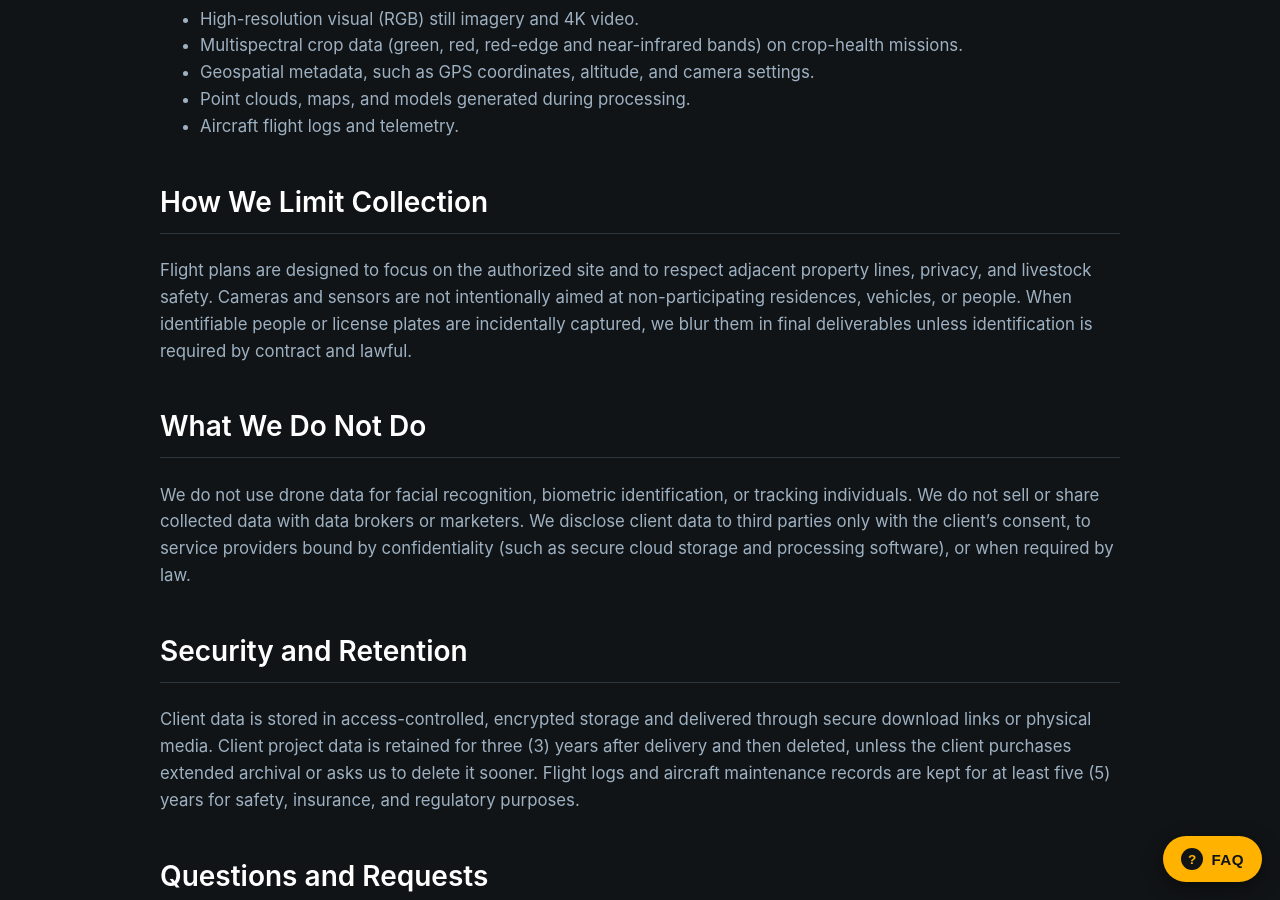
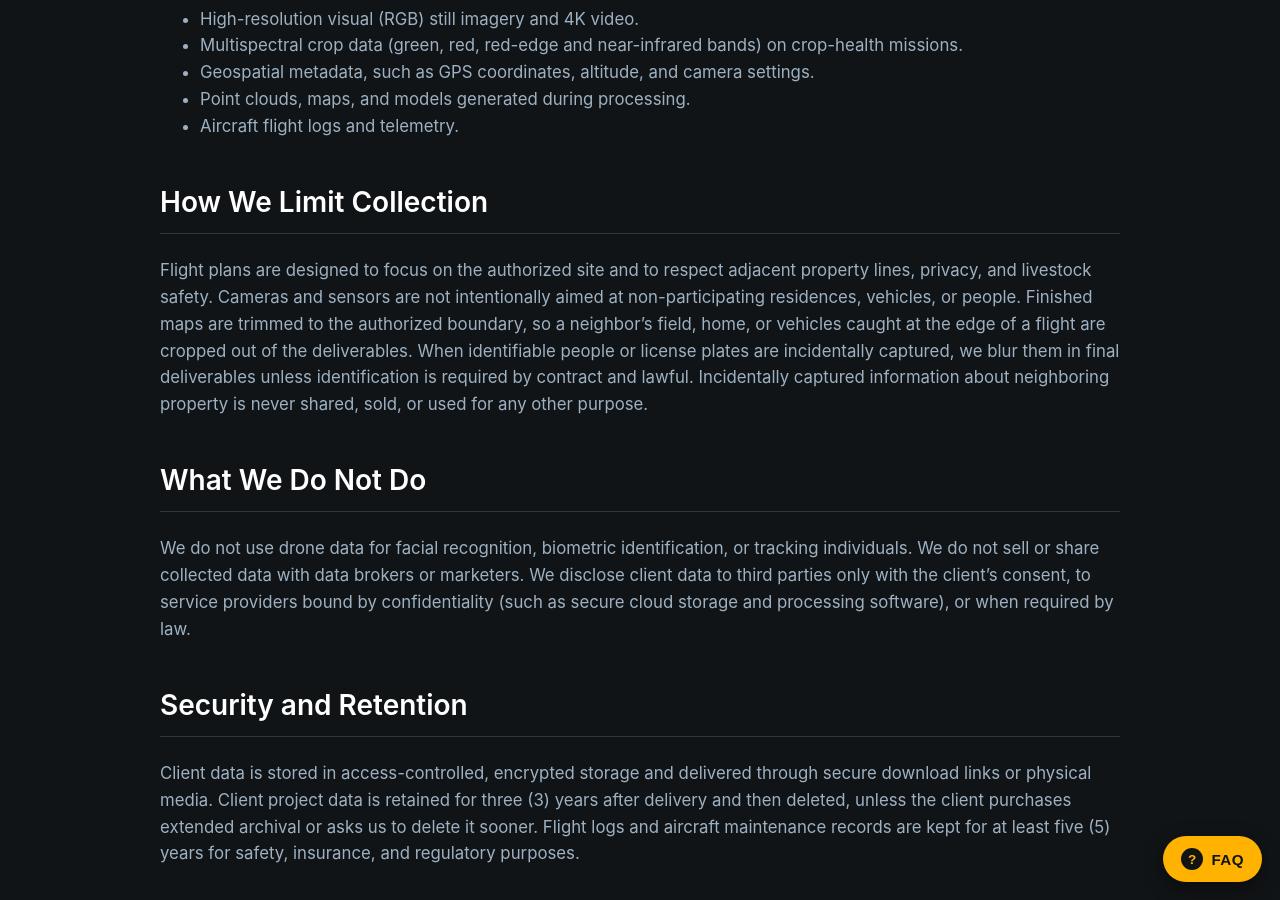
Before and after one commit to traviscloke126/traviscloke126.github.io, a Jekyll site: the page built from privacy.md, in a window 1280 px wide and 900 px high, scrolled down 741 px. Built offline with Jekyll 4.4.1, drawn with Linux system fonts in a browser that asks for light colours.

Commit message:
FAQ + privacy: incidental capture of neighboring property is cropped/blurred and never shared
Co-Authored-By: Claude Opus 5.5 <noreply@anthropic.com>
Claude-Session: https://claude.ai/code/session_0121nintcSGA9dt3CWVEUt2o

```diff
--- a/_data/faq.yml
+++ b/_data/faq.yml
@@ -67,7 +67,7 @@
     - q: "Who can see my field data?"
       a: "You. Your data is never sold or shared with marketers. It is kept in encrypted storage and shared only with your consent. Your images are used publicly, for example on this website, only if you give permission. Full details are in the <a href=\"/privacy.html\">Privacy Policy</a>."
     - q: "Will the drone bother my neighbors or livestock?"
-      a: "Flight plans stay on the authorized property and respect property lines, neighbors' privacy, and livestock. Cameras are not aimed at neighboring homes or people."
+      a: "Flight plans stay on the authorized property and respect property lines, neighbors' privacy, and livestock. Cameras are not aimed at neighboring homes or people. If a flight catches the edge of a neighbor's field, home, vehicles, or people by accident, that area is cropped out or blurred in your finished files, and it is never shared, sold, or used for anything else."
 
 - section: "About Apex Vector"
   items:
--- a/privacy.md
+++ b/privacy.md
@@ -28,7 +28,7 @@ This website does not use advertising cookies or tracking analytics.
 
 ## How We Limit Collection
 
-Flight plans are designed to focus on the authorized site and to respect adjacent property lines, privacy, and livestock safety. Cameras and sensors are not intentionally aimed at non-participating residences, vehicles, or people. When identifiable people or license plates are incidentally captured, we blur them in final deliverables unless identification is required by contract and lawful.
+Flight plans are designed to focus on the authorized site and to respect adjacent property lines, privacy, and livestock safety. Cameras and sensors are not intentionally aimed at non-participating residences, vehicles, or people. Finished maps are trimmed to the authorized boundary, so a neighbor's field, home, or vehicles caught at the edge of a flight are cropped out of the deliverables. When identifiable people or license plates are incidentally captured, we blur them in final deliverables unless identification is required by contract and lawful. Incidentally captured information about neighboring property is never shared, sold, or used for any other purpose.
 
 ## What We Do Not Do
 
```
